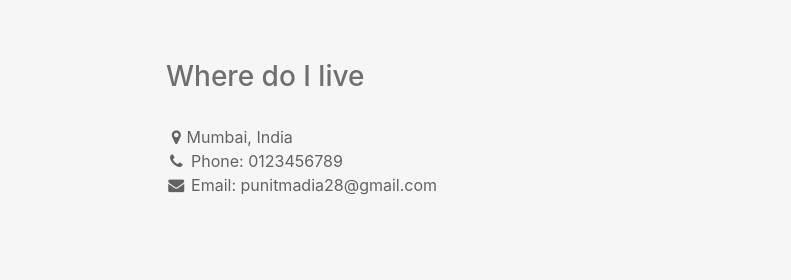
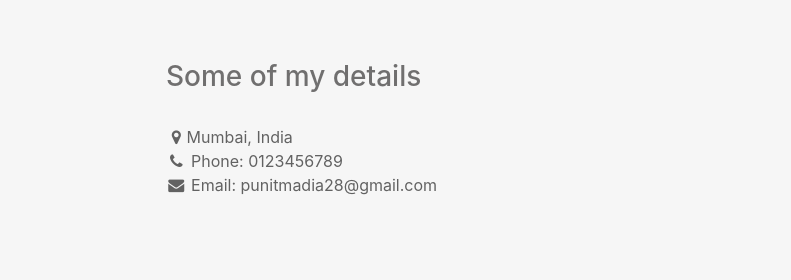
Before and after one commit to punitmadia/hri, a plain HTML site: page index.html in a window 1280 px wide. Shown: the part 1848-2128 px from the top of the page, 489-1280 px from the left. Drawn offline with nearby package versions, Linux system fonts and the light colour scheme.

Commit message:
Update index.html

```diff
--- a/index.html
+++ b/index.html
@@ -158,7 +158,7 @@
                 </div>
 
                 <div class="col-md-6">
-                    <h3 class="display-5 text">Where do I live</h3><br>
+                    <h3 class="display-5 text">Some of my details</h3><br>
                         <div class="jus justify-content-center">
                             <i class="fa fa-map-marker fa-fw w3-hover-text-black w3-xlarge w3-margin-right"></i>Mumbai, India<br>
                             <i class="fa fa-phone fa-fw w3-hover-text-black w3-xlarge w3-margin-right"></i><a class="jus1" href="tel:0123456789"> Phone: 0123456789</a><br>
```
